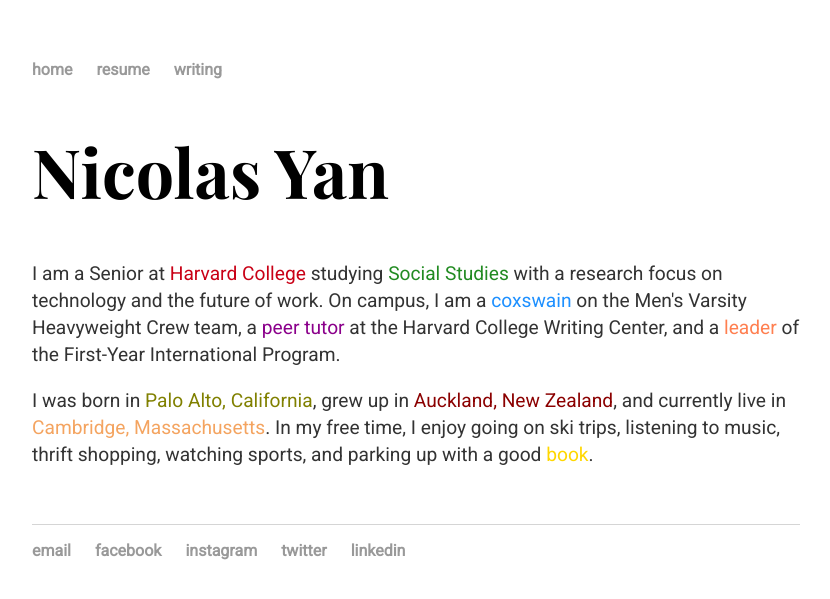
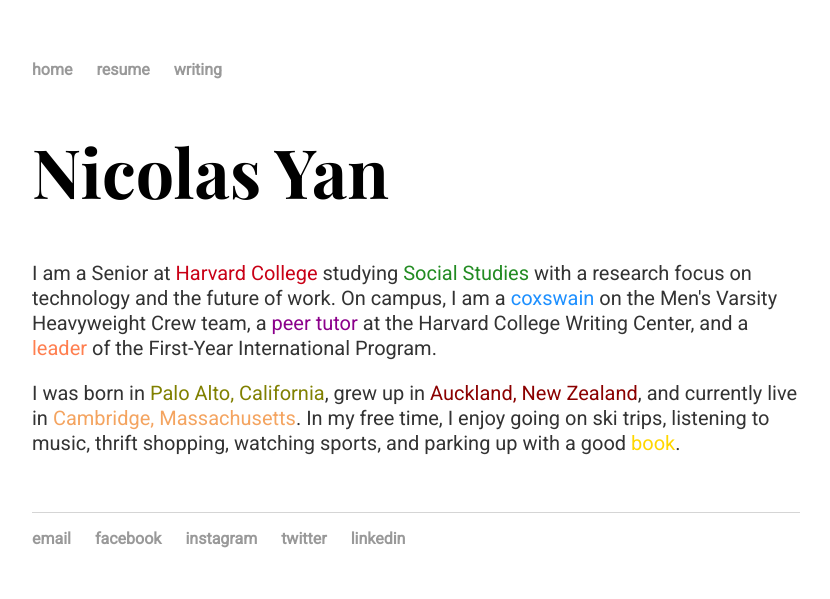
Before and after one commit to nicolas-yan/nicolas-yan.github.io, a Jekyll site: the page built from index.html, in a window 1280 px wide. Shown: the top 599 px of the page, without its empty margins (224-1054 px from the left). Built offline with Jekyll 4.4.1, drawn with Linux system fonts in a browser that asks for light colours; some web fonts are replaced.

Commit message:
Update main.css

```diff
--- a/css/main.css
+++ b/css/main.css
@@ -38,8 +38,8 @@
 }
 p {
     font-family: 'Roboto', sans-serif;
-    font-size: 1.2em;
-    line-height: 1.4em;
+    font-size: 20px;
+    line-height: 25px;
     color: #333;
 }
 footer {
```
